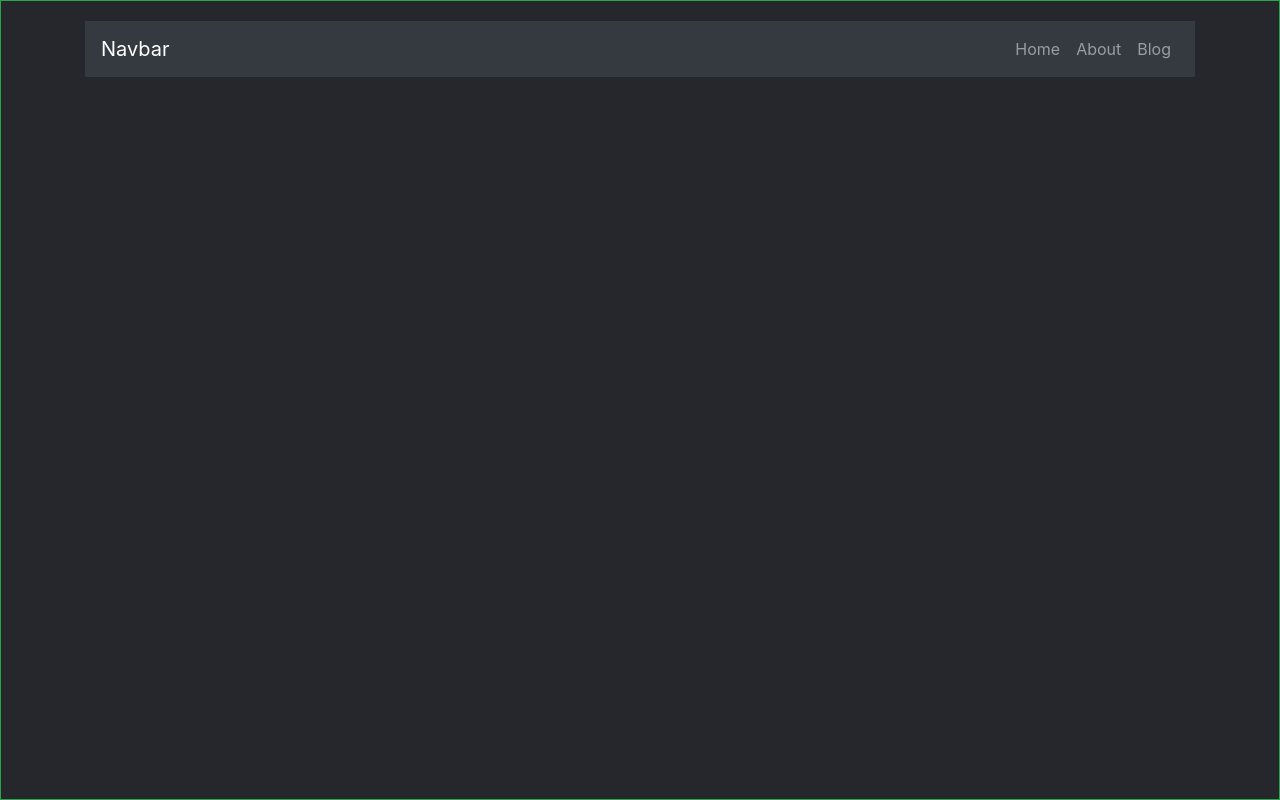
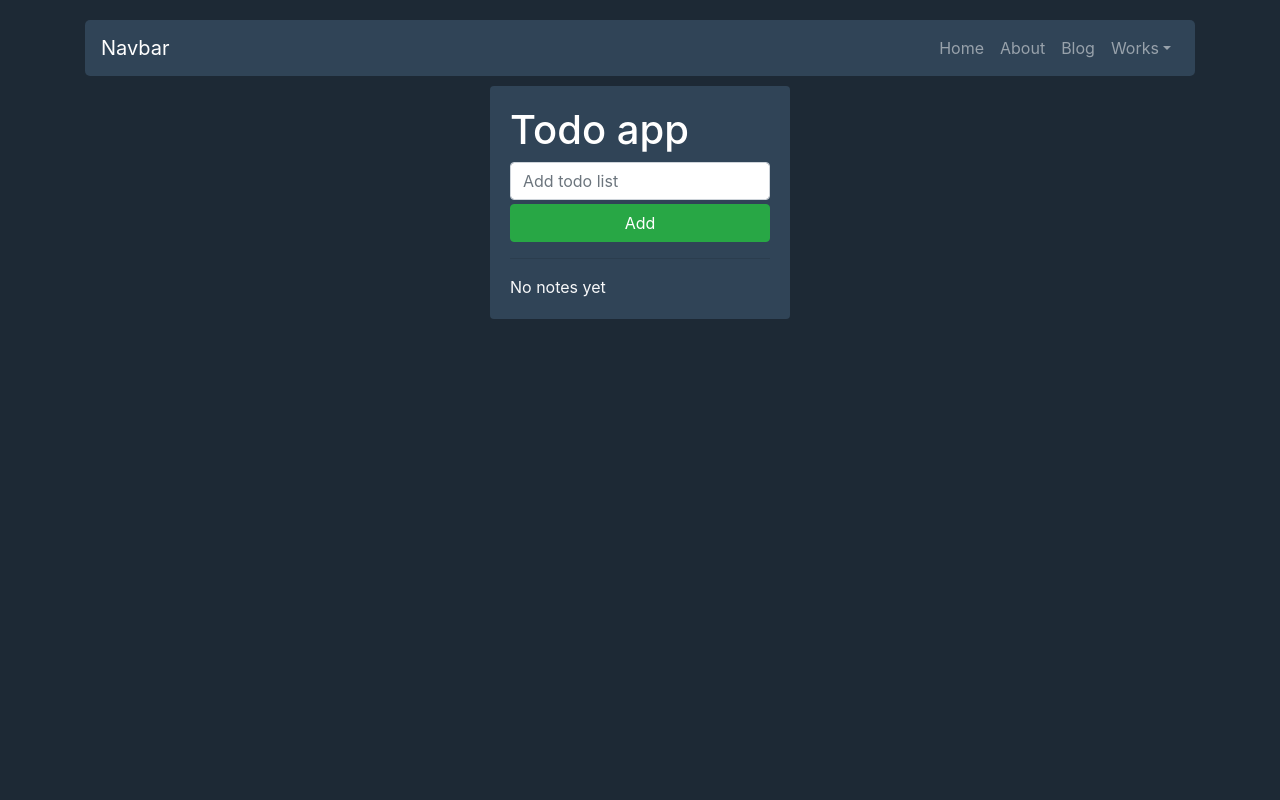
Before and after one commit to 0xFeelix/myVue, a Vue app: page /#/todoapp in a window 1280 px wide. Built offline with nearby package versions, Linux system fonts and the light colour scheme.

Commit message:
works-todoapp

```diff
--- a/package.json
+++ b/package.json
@@ -11,6 +11,7 @@
     "bootstrap": "^4.6.0",
     "bootstrap-vue": "^2.21.2",
     "core-js": "^3.6.5",
+    "jquery": "^3.6.0",
     "vue": "^3.0.0",
     "vue-router": "^4.0.0-0"
   },
--- a/src/App.vue
+++ b/src/App.vue
@@ -1,38 +1,27 @@
 <template>
-
-  <div id="app">
-
-    <div class="container text-light">
-      <Navbar />
-    <router-view/>
-    </div>
-
+  <div class="container text-light">
+    <Navbar />
+    <router-view />
   </div>
-
-
 </template>
 
 
 
 
 <script>
-import Navbar from '@/components/Navbar'
+import Navbar from "@/components/Navbar";
 
-  export default {
-    components: {Navbar}
-  }
+export default {
+  components: { Navbar },
+};
 </script>
 
 
 
 
 <style>
-body{
-  background: #26262D !important;
-  height: 100vh !important;
-  border: 1px solid #28A745 !important
-}
-.container{
-  margin-top: 20px;
+body {
+  background: #1d2935 !important;
+  padding: 20px;
 }
 </style>
--- a/src/components/Navbar.vue
+++ b/src/components/Navbar.vue
@@ -9,6 +9,14 @@
         <router-link class="nav-link" to="/">Home</router-link>
         <router-link class="nav-link" to="/about">About</router-link>
         <router-link class="nav-link" to="/blog">Blog</router-link>
+
+        <li class="nav-item dropdown">
+          <a class="nav-link dropdown-toggle" href="#" id="navbarDropdown" role="button" data-toggle="dropdown" aria-haspopup="true" aria-expanded="false">Works</a>
+          <div class="dropdown-menu" aria-labelledby="navbarDropdown">
+            <router-link class="dropdown-item" to="/todoapp">Todo app</router-link>
+          </div>
+        </li>
+
       </div>
     </div>
   </nav>
@@ -26,8 +34,19 @@ export default {
 #nav a.router-link-exact-active {
   color: #42b983;
 }
+#nav{
+  background:  #304457 !important;
+  border-radius: 5px;
+}
 .collapse{
   display: flex;
   justify-content: flex-end;
 }
+
+@media screen and (max-width: 900px) {
+  .collapse{
+    justify-content: flex-start;
+  }
+}
+
 </style>
--- a/src/main.js
+++ b/src/main.js
@@ -2,6 +2,7 @@ import { createApp } from 'vue'
 import App from './App.vue'
 import router from './router'
 import 'bootstrap/dist/css/bootstrap.min.css'
+import 'bootstrap/dist/js/bootstrap.min.js'
 
 
 createApp(App).use(router).mount('#app')
--- a/src/router/index.js
+++ b/src/router/index.js
@@ -16,6 +16,11 @@ const routes = [
     path: '/blog',
     name: 'Blog',
     component: () => import('../views/Blog.vue')
+  },
+  {
+    path: '/todoapp',
+    name: 'Works',
+    component: () => import('../views/Todoapp.vue')
   }
 ]
 
--- /dev/null
+++ b/src/views/Todoapp.vue
@@ -0,0 +1,122 @@
+<template>
+  <div id="todoapp">
+    <div class="card">
+      <h1 :style="{ color: inputValue.length < 5 ? 'white' : '#FFC22B' }">
+        {{ title }}
+      </h1>
+
+      <div class="form">
+        <input
+          class="form-control"
+          type="text"
+          :placeholder="myPlaceholder"
+          :value="inputValue"
+          @input="inputChanger"
+          @keypress.enter="addNewNote"
+        />
+      </div>
+
+      <button type="button" class="btn btn-success mt-1" @click="addNewNote">
+        Add
+      </button>
+      <hr />
+
+      <ul class="list-group" v-if="notes.length !== 0">
+        <li
+          class="list-group-item mb-1"
+          v-for="(myNote, index) in notes"
+          :key="index.id"
+        >
+          <span class="badge bg-warning text-dark">{{ index + 1 }}</span>
+          <span class="lists">{{ myNote }}</span>
+          <button
+            type="button"
+            class="btn btn-danger"
+            @click="removeNewNote(index)"
+          >
+            Remove
+          </button>
+        </li>
+        <hr class="rke" />
+        <button
+          type="button"
+          class="btn btn-outline-danger mb-2"
+          @click="removeAllNotes(index)"
+        >
+          Remove all
+        </button>
+
+        <li>
+          Number of notes:
+          <span class="badge bg-success">{{ notes.length }}</span>
+        </li>
+      </ul>
+
+      <div v-else>No notes yet</div>
+    </div>
+  </div>
+</template>
+
+
+<script>
+export default {
+  data() {
+    return {
+      title: "Todo app",
+      myPlaceholder: "Add todo list",
+      inputValue: "",
+      notes: [],
+    };
+  },
+  methods: {
+    inputChanger(event) {
+      this.inputValue = event.target.value;
+    },
+
+    addNewNote() {
+      if (this.inputValue !== "") {
+        this.notes.push(this.inputValue);
+        this.inputValue = "";
+      }
+    },
+    removeNewNote(index) {
+      this.notes.splice(index, 1);
+    },
+
+    removeAllNotes(index) {
+      this.notes.splice(index);
+    },
+  },
+};
+</script>
+
+
+<style>
+#todoapp {
+  display: flex;
+  justify-content: center;
+  margin-top: 10px;
+}
+.card {
+  background: #304457 !important;
+  border: none !important;
+  margin-bottom: 50px;
+  padding: 20px;
+  width: 300px;
+}
+.list-group .btn {
+  padding: 4px !important;
+  font-size: 10px !important;
+  float: right;
+}
+
+.lists {
+  margin-left: 5px;
+  color: darkslategrey;
+  padding: 10px;
+}
+ul {
+  list-style: none !important;
+}
+hr{width: 100%;}
+</style>
```
Also changed, not shown: 1 other file (tests, documents, lock files or other folders).
